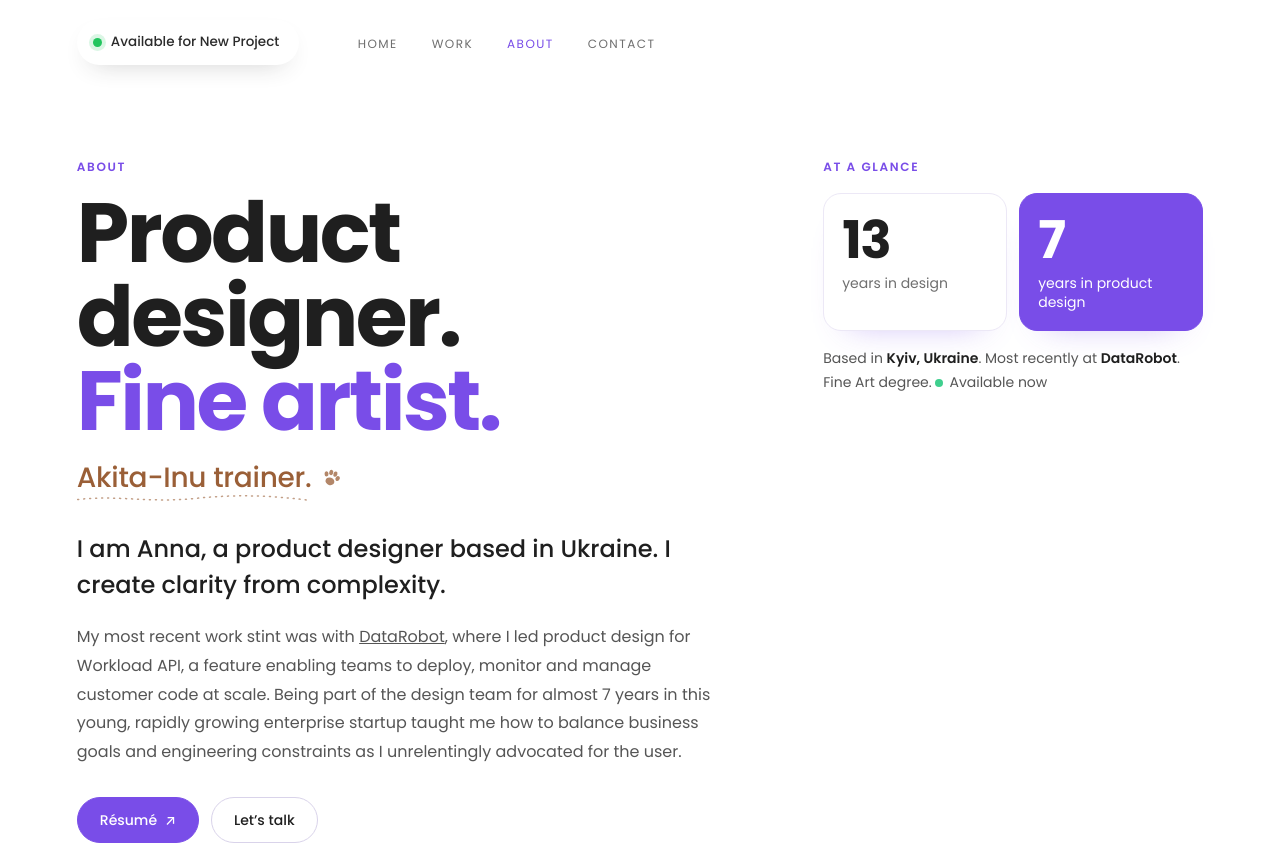
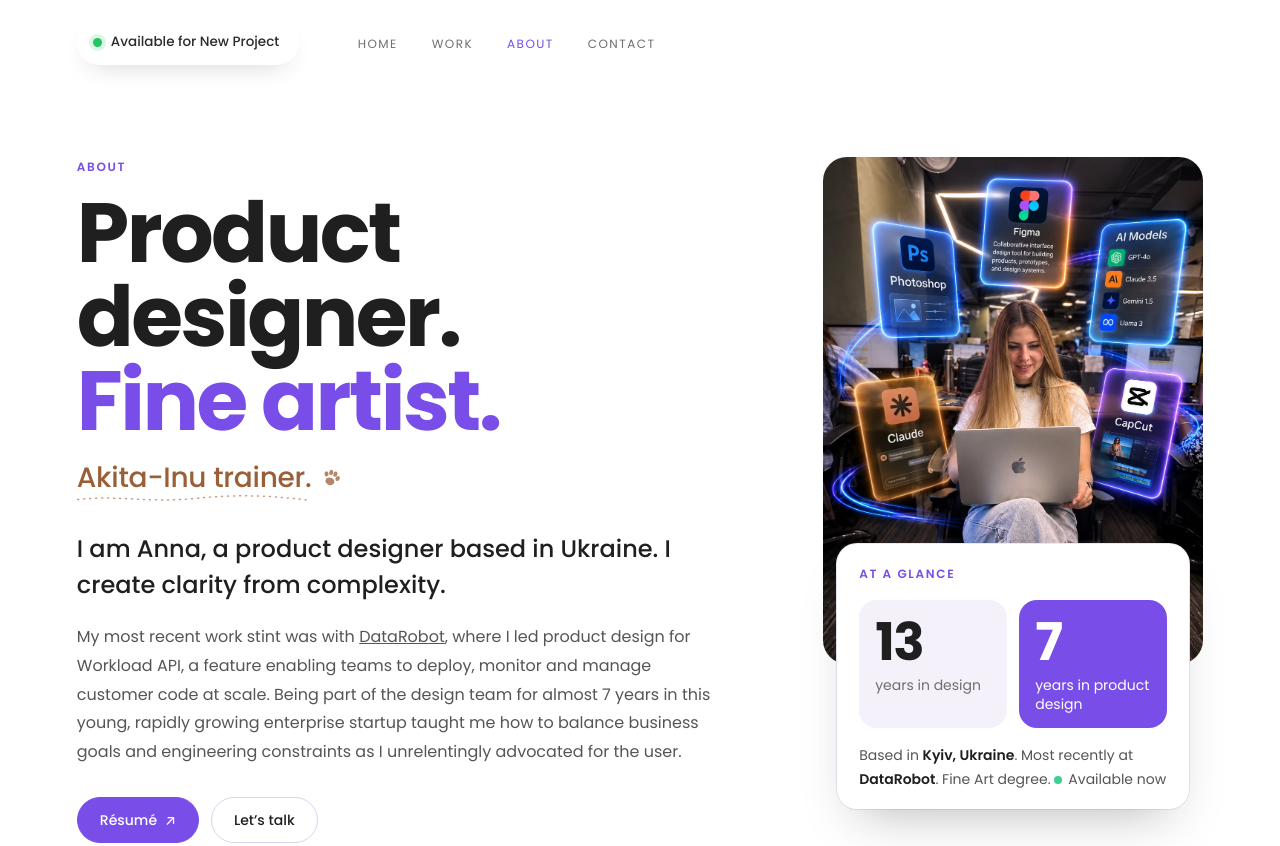
Before and after one commit to annahorobchuk/portfolio, a plain HTML site: page about.html in a window 1280 px wide. Shown: the top 846 px of the page. Drawn offline with Linux system fonts and the light colour scheme.

Commit message:
Add photo to the About page with the glance card overlapping it
Co-Authored-By: Claude Opus 5.5 <noreply@anthropic.com>

```diff
--- a/about.html
+++ b/about.html
@@ -10,7 +10,7 @@
   <link rel="preconnect" href="https://fonts.gstatic.com" crossorigin>
   <link href="https://fonts.googleapis.com/css2?family=Poppins:wght@300;400;500;600;700&amp;display=swap" rel="stylesheet">
   <link rel="stylesheet" href="assets/css/style.css?v=8">
-  <link rel="stylesheet" href="assets/css/v2.css?v=15">
+  <link rel="stylesheet" href="assets/css/v2.css?v=18">
   <link rel="icon" href="assets/img/favicon.ico" sizes="any">
 </head>
 <body class="v2">
@@ -49,13 +49,16 @@
             <a class="v2-btn" href="contact.html">Let&rsquo;s talk</a>
           </div>
         </div>
-        <aside class="v2-glance" aria-labelledby="glance-title">
+        <aside class="v2-glance v2-glance--photo" aria-labelledby="glance-title">
+          <img class="v2-glance__photo" src="assets/img/anna-at-work.webp" width="1024" height="1536" alt="Anna at her desk with a laptop, surrounded by floating cards for her design and AI tools" fetchpriority="high">
+          <div class="v2-glance__card">
           <p class="v2-eyebrow" id="glance-title">At a glance</p>
           <div class="v2-stats">
             <div class="v2-stat"><b>13</b><span>years in design</span></div>
             <div class="v2-stat v2-stat--acc"><b>7</b><span>years in product design</span></div>
           </div>
           <p class="v2-glance__line">Based in <b>Kyiv, Ukraine</b>. Most recently at <b>DataRobot</b>. Fine Art degree. <span class="v2-glance__status"><span class="v2-dot" aria-hidden="true"></span>Available now</span></p>
+          </div>
         </aside>
       </div>
     </section>
--- a/assets/css/v2.css
+++ b/assets/css/v2.css
@@ -343,6 +343,14 @@
 .v2-glance__line { margin-top: 16px; font-size: 14px; line-height: 1.7; color: #555; }
 .v2-glance__line b { font-weight: 600; color: var(--v2-ink); }
 .v2-glance__status { white-space: nowrap; }
+/* About: photo with the At a glance card overlapping its bottom, as on Home. */
+.v2-glance__photo { display: block; width: 100%; height: auto; aspect-ratio: 3 / 4; object-fit: cover; object-position: 50% 28%; border-radius: 24px; background: var(--v2-lav); }
+.v2-glance--photo .v2-glance__card {
+  position: relative; margin: -120px 14px 0; padding: 20px 22px 18px; border-radius: 20px; background: #fff;
+  box-shadow: 0 24px 48px -22px rgba(43, 43, 43, .35), 0 0 0 1px var(--v2-line);
+}
+.v2-glance--photo .v2-stat { border: 0; box-shadow: none; background: var(--v2-lav); padding: 16px 16px 14px; }
+.v2-glance--photo .v2-stat--acc { background: var(--accent); }
 .v2-glance__status .v2-dot { margin-right: 6px; }
 .v2-dot { display: inline-block; width: 8px; height: 8px; margin-right: 8px; border-radius: 50%; background: #3fcf8e; vertical-align: middle; }
 
```
Also changed, not shown: contact.html (+1 -1 lines), index.html (+1 -1 lines), neon/index.html (+1 -1 lines), assets/img/anna-at-work.webp (added).
